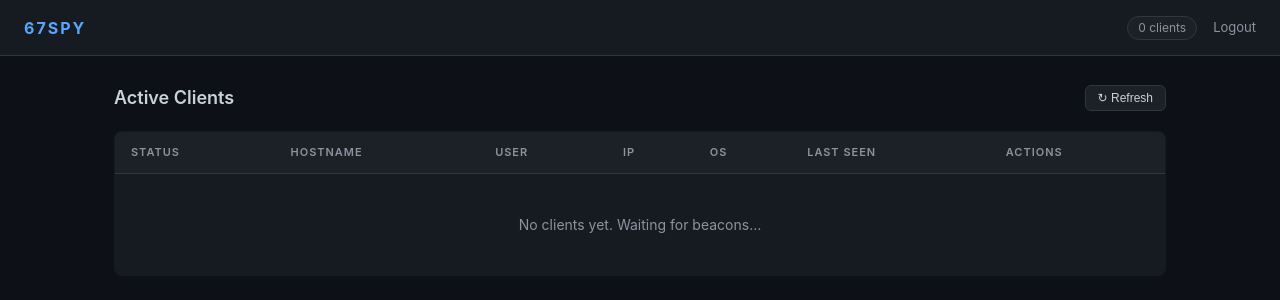
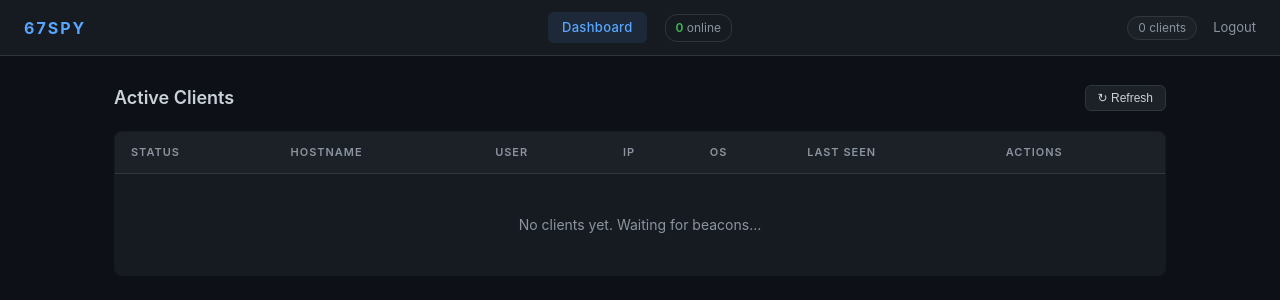
Before and after one commit to Total121/67spy, a Flask app: page / in a window 1280 px wide. Shown: the top 300 px of the page. Run offline with Flask 3, Linux system fonts and the light colour scheme; the visitor is signed in with stand-in values (Sample User, id 1).

Commit message:
feat: add nav tabs to dashboard and client views
- Dashboard navbar: centered nav-tabs with active Dashboard link + live online count pill
- Client navbar: breadcrumb Dashboard › <hostname> with hostname populated on load
- style.css: nav-tabs, active state (accent highlight), nav-stat pill, centered absolute layout

Co-Authored-By: Claude Sonnet 4.6 <noreply@anthropic.com>
Claude-Session: https://claude.ai/code/session_01BBTLxwznAenFwEYuzCFJ3H

```diff
--- a/server/static/style.css
+++ b/server/static/style.css
@@ -37,6 +37,7 @@ html, body {
   position: sticky;
   top: 0;
   z-index: 100;
+  position: relative;
 }
 
 .nav-brand {
@@ -68,6 +69,42 @@ html, body {
   transition: color .15s;
 }
 .nav-link:hover { color: var(--text); }
+
+.nav-links {
+  display: flex;
+  align-items: center;
+  gap: 4px;
+  position: absolute;
+  left: 50%;
+  transform: translateX(-50%);
+}
+.nav-tab {
+  color: var(--muted);
+  text-decoration: none;
+  font-size: 13px;
+  font-weight: 500;
+  padding: 6px 14px;
+  border-radius: 6px;
+  transition: color .15s, background .15s;
+  letter-spacing: .3px;
+}
+.nav-tab:hover { color: var(--text); background: rgba(255,255,255,.05); }
+.nav-tab.active { color: var(--accent); background: rgba(88,166,255,.1); }
+.nav-tab-sep {
+  color: var(--border);
+  font-size: 12px;
+  padding: 0 2px;
+  user-select: none;
+}
+.nav-stat {
+  font-size: 12px;
+  color: var(--muted);
+  padding: 4px 10px;
+  border: 1px solid var(--border);
+  border-radius: 12px;
+  margin-left: 6px;
+}
+.nav-stat span { color: var(--green); font-weight: 600; }
 
 /* ── page layout ─────────────────────────────────────────────────────── */
 .page-wrap {
--- a/server/templates/dashboard.html
+++ b/server/templates/dashboard.html
@@ -9,6 +9,11 @@
 <body>
 <nav class="navbar">
   <div class="nav-brand">67SPY</div>
+  <div class="nav-links">
+    <a href="/" class="nav-tab active">Dashboard</a>
+    <span class="nav-tab-sep"></span>
+    <span id="nav-online" class="nav-stat"><span id="nav-online-count">0</span> online</span>
+  </div>
   <div class="nav-right">
     <span id="client-count" class="badge">0 clients</span>
     <a href="/logout" class="nav-link">Logout</a>
@@ -56,6 +61,8 @@ async function fetchClients() {
   if (!r.ok) return;
   const clients = await r.json();
   document.getElementById('client-count').textContent = clients.length + ' client' + (clients.length !== 1 ? 's' : '');
+  const onlineCount = clients.filter(c => c.online).length;
+  document.getElementById('nav-online-count').textContent = onlineCount;
   const tbody = document.getElementById('client-tbody');
   if (!clients.length) {
     tbody.innerHTML = '<tr><td colspan="7" class="empty">No clients yet. Waiting for beacons…</td></tr>';
```
Also changed, not shown: server/templates/client.html (+9 -2 lines).
